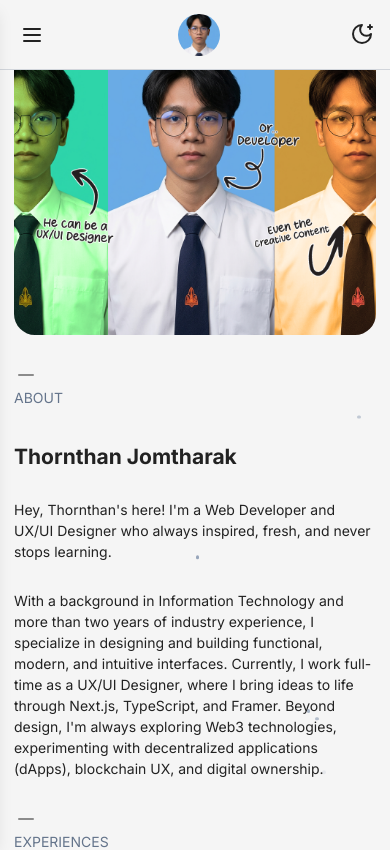
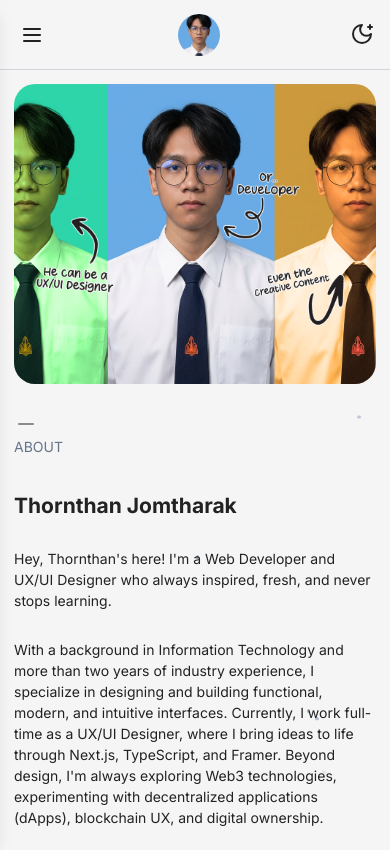
Before and after one commit to AjarnDang/My-Website-3.0, a Next.js app: page /about in a window 390 px wide. Shown: the top 850 px of the page. Built offline with nearby package versions, Linux system fonts and the light colour scheme.

Commit message:
[UPDATE] : add sharp package for image processing, update layout spacing for improved visual consistency.

```diff
--- a/app/layout.tsx
+++ b/app/layout.tsx
@@ -43,7 +43,7 @@ export default function RootLayout({
             <div className="flex flex-col flex-1 min-h-0 w-full">
               <main
                 id="app-scroll"
-                className="relative flex flex-col flex-1 min-h-0 w-full px-4 py-10 md:px-8 md:py-14 md:overflow-y-auto"
+                className="relative flex flex-col flex-1 min-h-0 w-full px-4 pt-24 pb-10 md:px-8 md:pt-14 md:pb-14 md:overflow-y-auto"
               >
                 {children}
 
--- a/package.json
+++ b/package.json
@@ -15,6 +15,7 @@
     "next-themes": "^0.4.4",
     "react": "^18",
     "react-dom": "^18",
+    "sharp": "^0.34.5",
     "styled-components": "^6.1.15",
     "swiper": "^11.2.4"
   },
```
Also changed, not shown: 1 other file (tests, documents, lock files or other folders).
